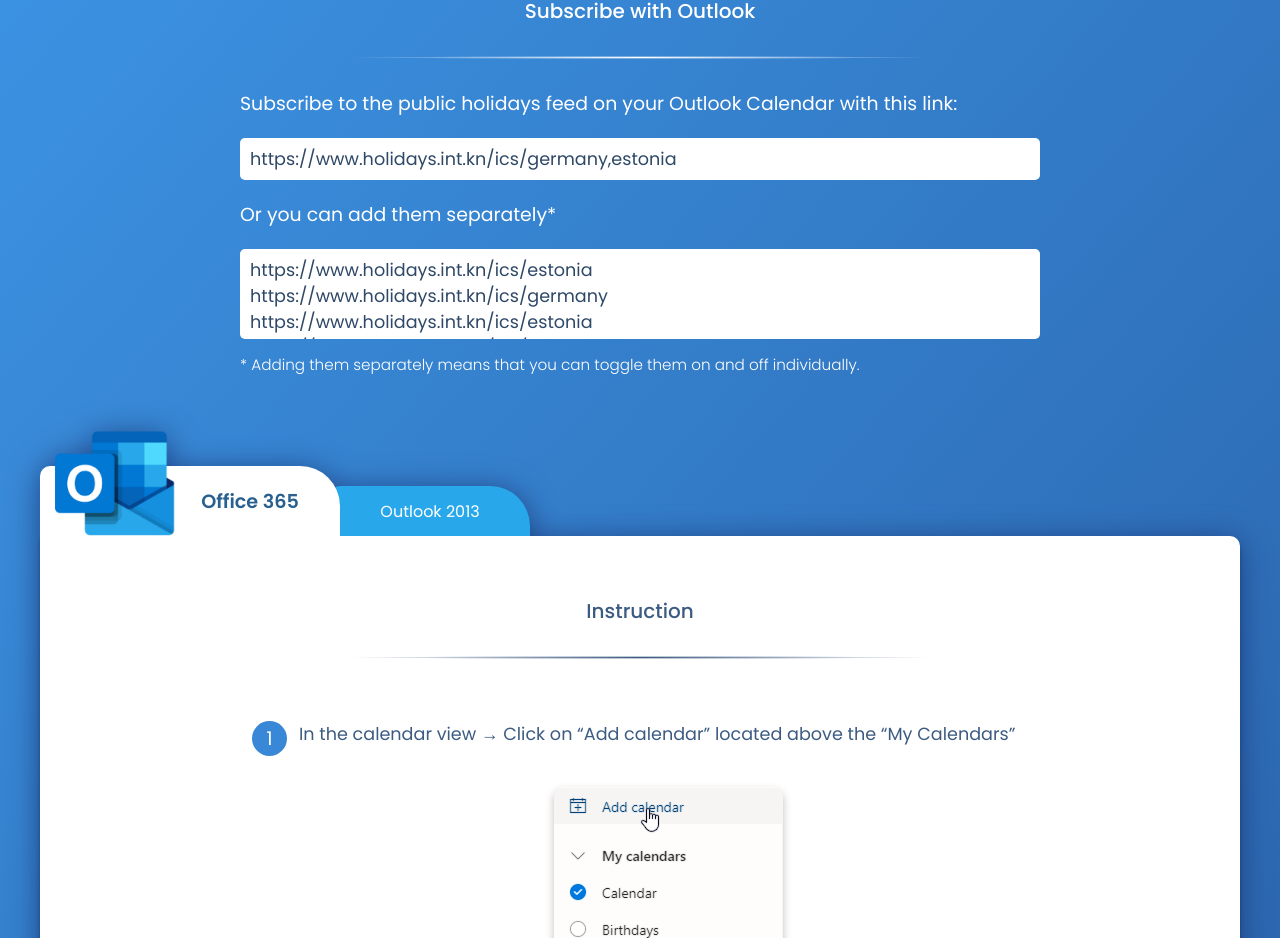
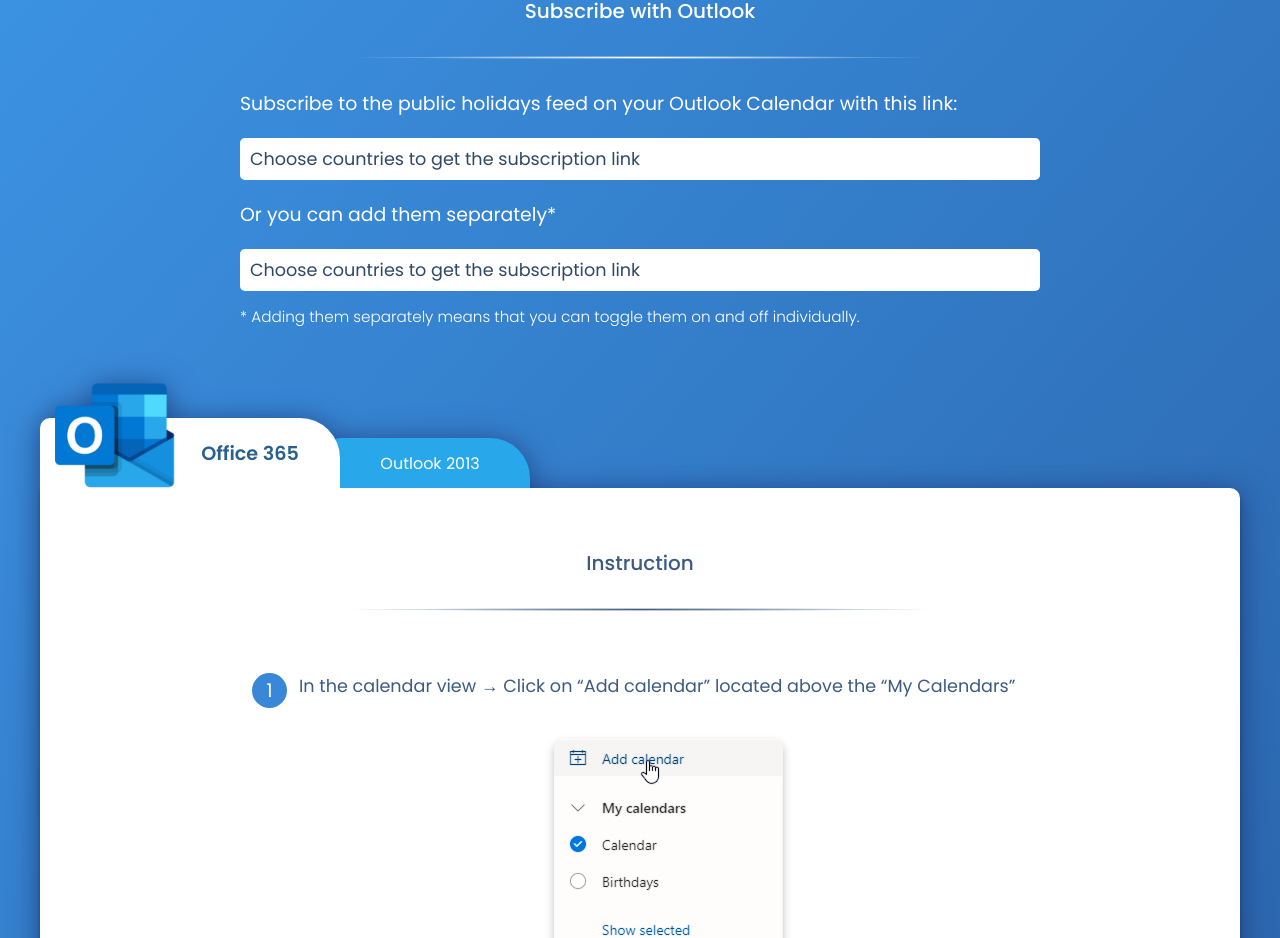
Before and after one commit to YanaG4/public-holiday-calendar, a React (Create React App) app in the folder client/: page / in a window 1280 px wide. Shown: the part 2017-2955 px from the top of the page. Built offline with nearby package versions, Linux system fonts and the light colour scheme.

Commit message:
Add subscription link generation

```diff
--- a/client/src/App.js
+++ b/client/src/App.js
@@ -29,7 +29,8 @@
         countries={chosenCountries} />
       <AlertsContainer
         countries={chosenCountries} />
-      <SubscriptionContainer />
+      <SubscriptionContainer
+        countries={chosenCountries} />
       <Footer />
     </div>
   );
--- a/client/src/Components/iCalSubscription/Subscription.css
+++ b/client/src/Components/iCalSubscription/Subscription.css
@@ -16,3 +16,6 @@
 .link-container:last-of-type {
     margin-bottom: 14px;
 }
+.link-container li {
+    list-style: none;
+}
--- a/client/src/Components/iCalSubscription/Subscription.js
+++ b/client/src/Components/iCalSubscription/Subscription.js
@@ -1,7 +1,33 @@
-import React from 'react'
+import React, { useEffect, useState } from 'react'
 import './Subscription.css'
+import { SUBCRIPTION_ENDPOINT } from '../../constants/api'
 
-export default function Subscription() {
+export default function Subscription({ countries }) {
+    const [link, setLink] = useState(null)
+    const [separateLinks, setSeparateLinks] = useState([])
+
+    useEffect(() => {
+        if (countries.length !== 0) {
+            getSubscriptionLink()
+        }
+        else {
+            setLink('Choose countries to get the subscription link')
+            setSeparateLinks(['Choose countries to get the subscription link'])
+        }
+    }, [countries])
+
+    function getSubscriptionLink() {
+        setLink(SUBCRIPTION_ENDPOINT + countries[0].code)
+        if (countries.length === 1) {
+            setSeparateLinks(['Choose more than one country to get separate links'])
+            return
+        }
+        setSeparateLinks([SUBCRIPTION_ENDPOINT + countries[0].code])
+        for (let i = 1; i < countries.length; i++) {
+            setSeparateLinks(prevState => [...prevState, SUBCRIPTION_ENDPOINT + countries[i].code])
+            setLink(prevState => prevState + ',' + countries[i].code)
+        }
+    }
     return (
         <div>
             <div className='text-header'>
@@ -11,16 +37,13 @@
             </div>
             <div className='links-container'>
                 <p>Subscribe to the public holidays feed on your Outlook Calendar with this link:</p>
-                <div className='link-container'>https://www.holidays.int.kn/ics/germany,estonia</div>
+                <div className='link-container'>{link}</div>
                 <p>Or you can add them separately*</p>
                 <div className='link-container'>
-                    https://www.holidays.int.kn/ics/estonia
-                    <br />
-                    https://www.holidays.int.kn/ics/germany
-                    <br />
-                    https://www.holidays.int.kn/ics/estonia
-                    <br />
-                    https://www.holidays.int.kn/ics/germany
+                    {
+                        separateLinks.map((link) => (
+                            <li key={link}>{link}</li>
+                        ))}
                 </div>
                 <p className='warning-text'>* Adding them separately means that you can toggle them on and off individually.</p>
             </div>
--- a/client/src/Components/iCalSubscription/SubscriptionContainer.js
+++ b/client/src/Components/iCalSubscription/SubscriptionContainer.js
@@ -3,12 +3,12 @@
 import Subscription from './Subscription'
 import './SubscriptionContainer.css'
 
-export default function SubscriptionContainer() {
+export default function SubscriptionContainer({ countries }) {
     return (
 
         <section className='subscription-section'>
             <div className='subscription-container'>
-                <Subscription />
+                <Subscription countries={countries} />
             </div>
             <Instruction />
             <div className='subscription-gradient'>
--- /dev/null
+++ b/client/src/constants/api.js
@@ -0,0 +1,4 @@
+export const API_ROOT = 'https://www.holidays.int.kn/'
+export const SUBCRIPTION_ENDPOINT = API_ROOT + 'ics/'
+// export const ApiRoot = 'https://www.holidays.int.kn/'
+// export const ApiRoot = 'https://www.holidays.int.kn/'
```
